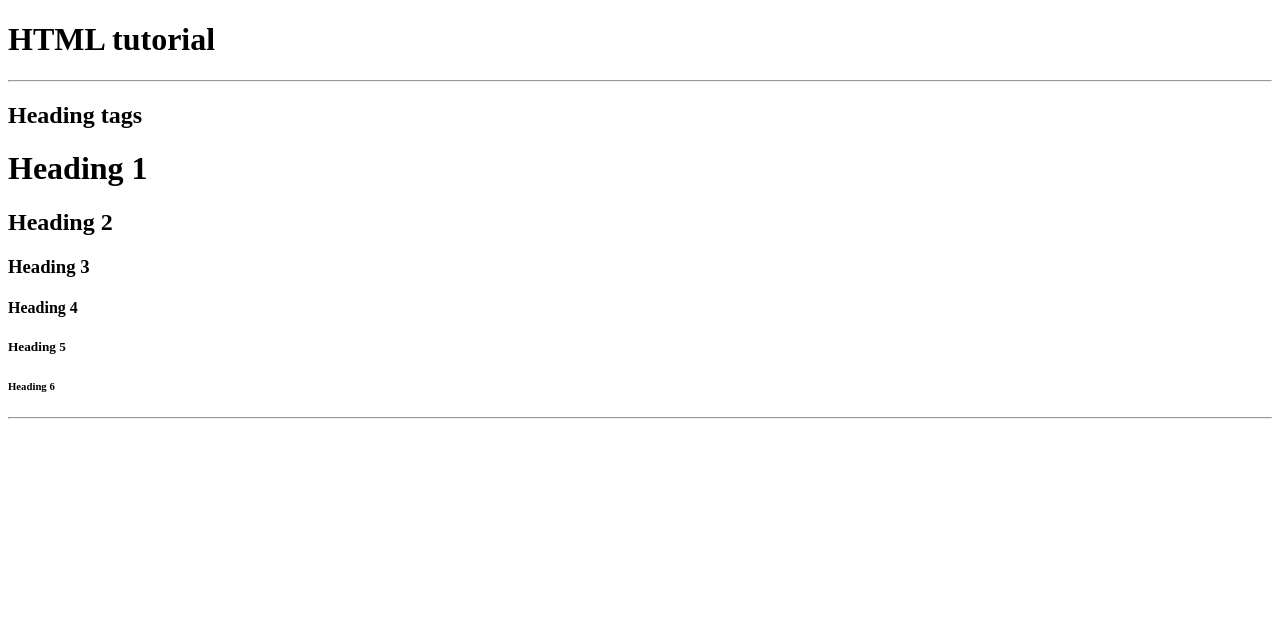
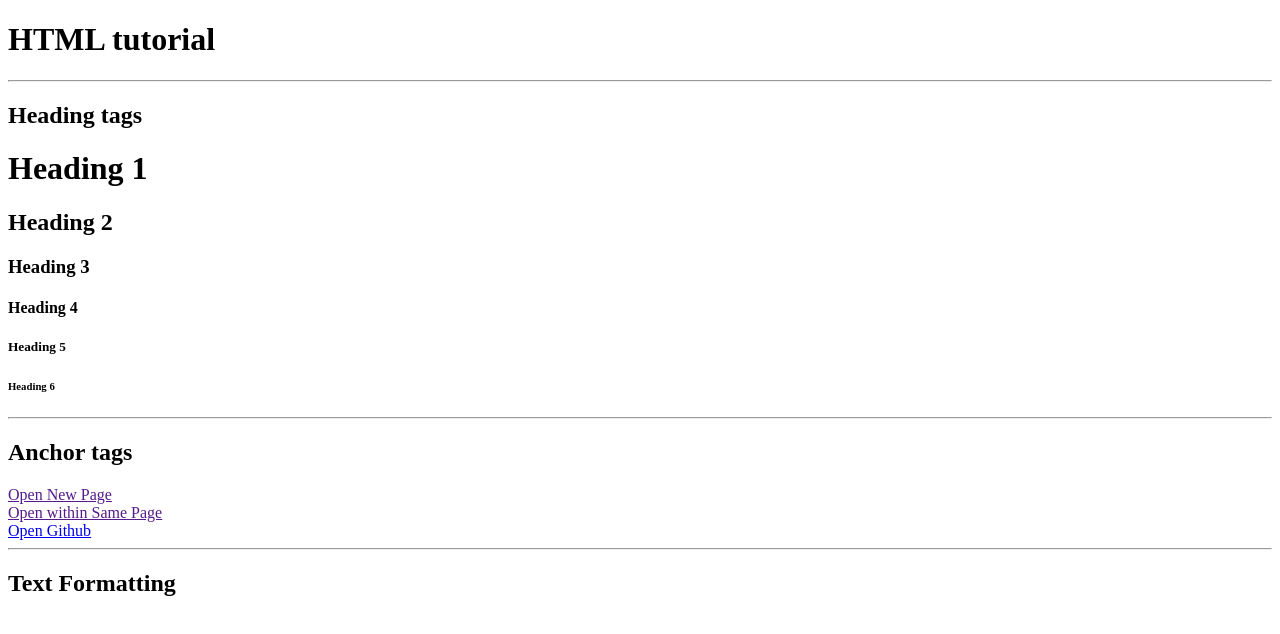
Before and after one commit to prajapatihet/Prac, a plain HTML site: page index.html in a window 1280 px wide. Drawn offline with Linux system fonts and the light colour scheme.

Commit message:
anchor tags

```diff
--- a/index.html
+++ b/index.html
@@ -1,10 +1,12 @@
 <!DOCTYPE html>
 <html lang="en">
+
 <head>
     <meta charset="UTF-8">
     <meta name="viewport" content="width=device-width, initial-scale=1.0">
     <title>HTML tutorial</title>
 </head>
+
 <body>
     <h1>HTML tutorial</h1>
     <hr>
@@ -15,7 +17,16 @@
     <h4>Heading 4</h4>
     <h5>Heading 5</h5>
     <h6>Heading 6</h6>
+    <hr>
+    <h2>Anchor tags</h2>
+    <a href="" target="_blank">Open New Page</a>
+    <br>
+    <a href="">Open within Same Page</a>
+    <br>
+    <a href="http://github.com" target="_blank">Open Github</a>
+    <hr>
 
-    <hr>
+    <h2>Text Formatting</h2>
 </body>
+
 </html>
```
